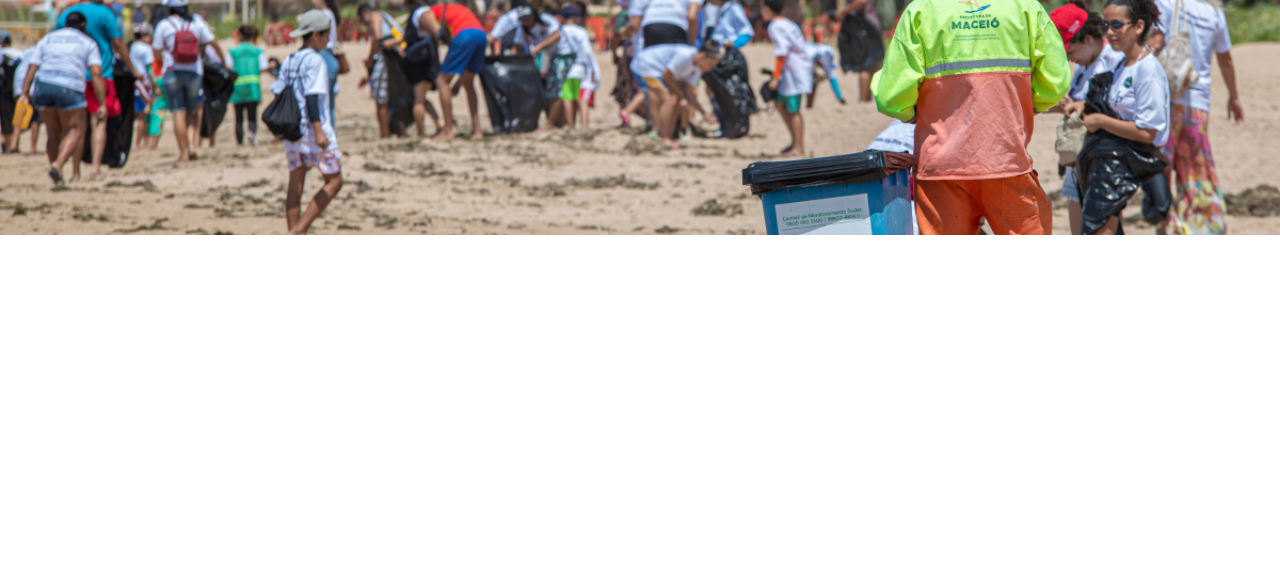
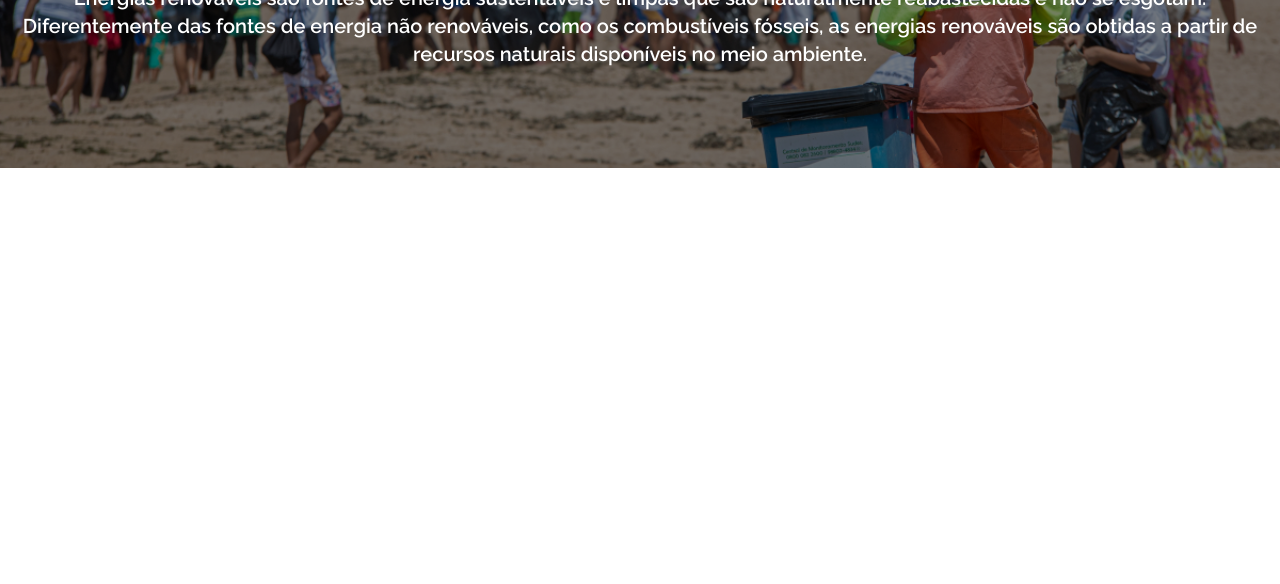
Before and after one commit to DavidBurKing/meioambientedodavi, a website: page pages/ongs.html in a window 1280 px wide. Shown: the part 216-800 px from the top of the page. Drawn offline with Linux system fonts and the light colour scheme; the site is published under a folder, as on GitHub Pages, so addresses that start at the root find nothing.

Commit message:
ong css outpu

```diff
--- a/pages/ongs.html
+++ b/pages/ongs.html
@@ -4,7 +4,7 @@
     <meta charset="UTF-8">
     <meta name="viewport" content="width=device-width, initial-scale=1.0">
 
-    <link href="/css/tailwind/output.css" rel="stylesheet">
+    <link href="../css/tailwind/output.css" rel="stylesheet">
 
     <link rel="stylesheet" href="../css/global/header.css">
     <link rel="stylesheet" href="../css/pages/ongs.css">
```
